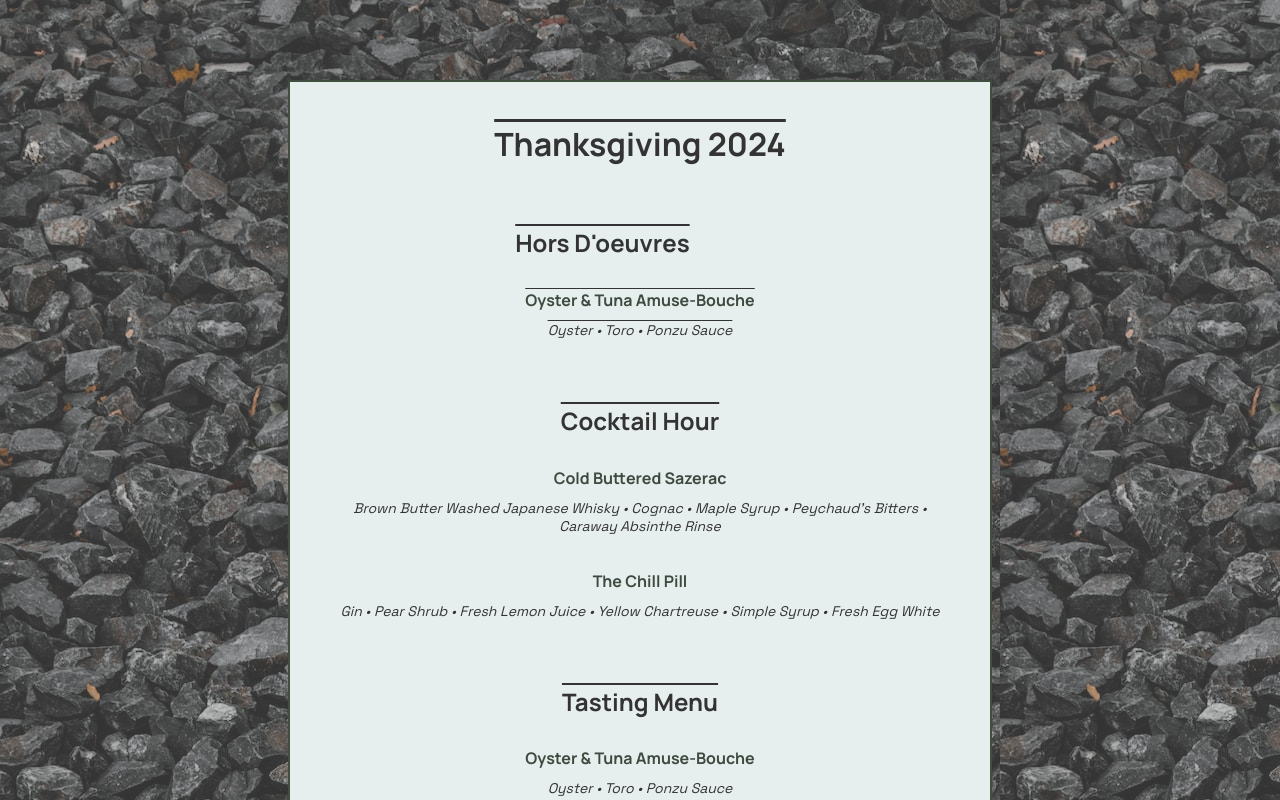
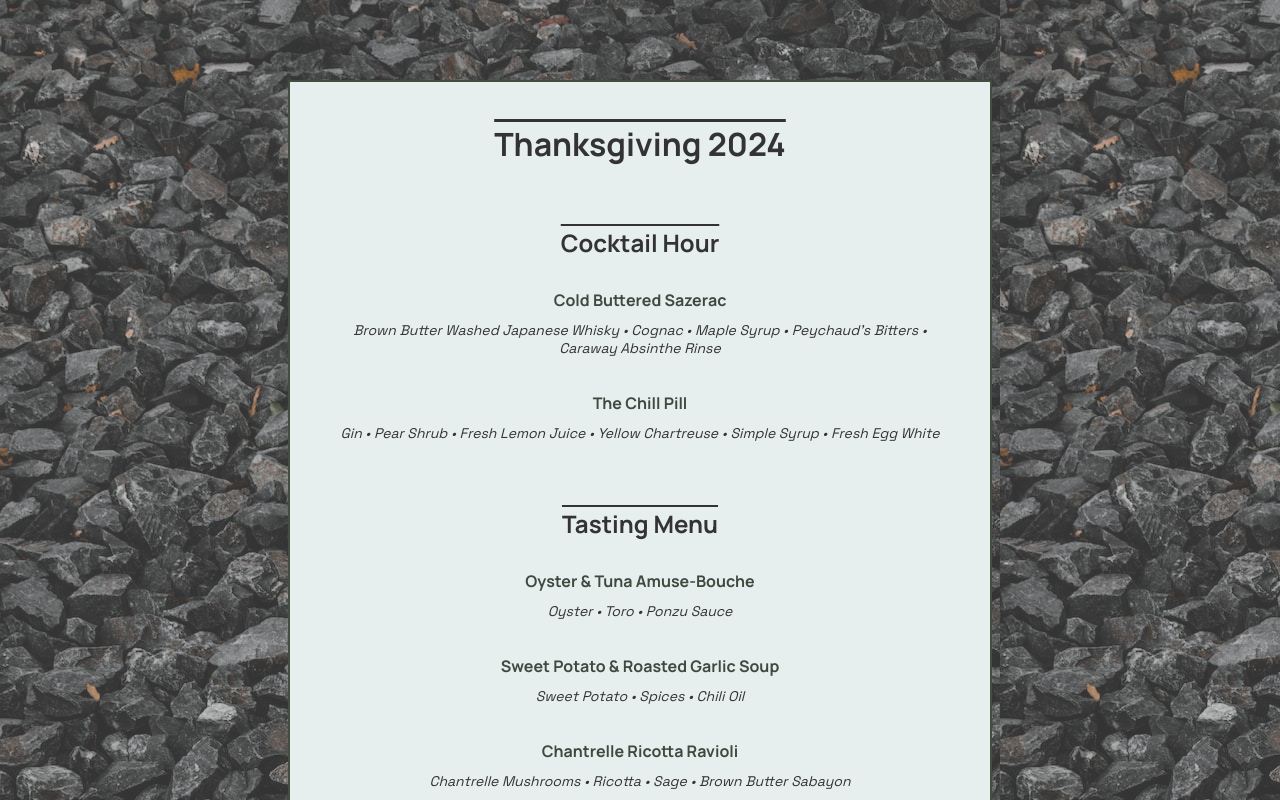
Before and after one commit to williamrogerschi/charleston2023, a React (Vite) app in the folder duncantgiving2023/: page / in a window 1280 px wide. Shown: the top 800 px of the page. Built offline with nearby package versions, Linux system fonts and the light colour scheme; a web font is replaced by a local one.

Commit message:
fixing back

```diff
--- a/duncantgiving2023/src/App.jsx
+++ b/duncantgiving2023/src/App.jsx
@@ -9,11 +9,6 @@ function App() {
       <div className='header-content'>
         <h1>Thanksgiving 2024</h1>
       </div>
-      <div className='h2-container'>
-        <h2>Hors D'oeuvres</h2>
-              <h4>Oyster & Tuna Amuse-Bouche</h4>
-              <p>Oyster • Toro • Ponzu Sauce</p>
-        </div>
         <div className='h2-container'>
         <h2>Cocktail Hour</h2>
         </div>
```
